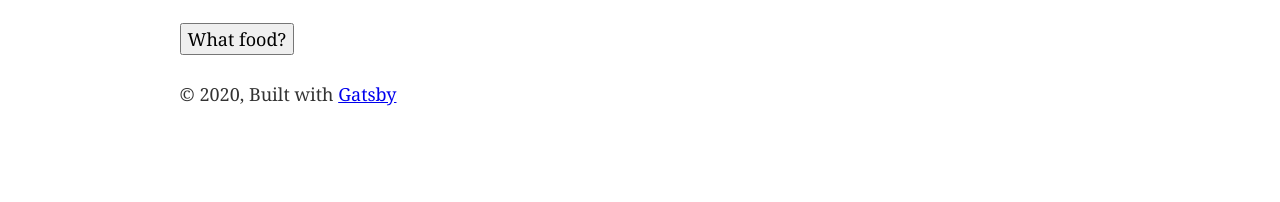
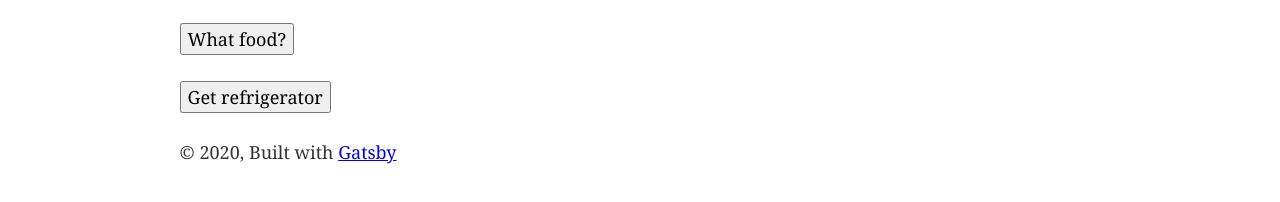
Before and after one commit to askibinski/browserlist-ie11-demo, a Gatsby site: page / in a window 1280 px wide. Shown: the part 100-302 px from the top of the page. Built offline with nearby package versions, Linux system fonts and the light colour scheme; Gatsby itself is replaced by a stand-in of ours.

Commit message:
added object.values call

```diff
--- a/src/pages/index.js
+++ b/src/pages/index.js
@@ -1,7 +1,6 @@
 import React from "react"
 
 import Layout from "../components/layout"
-
 
 const getFood = function() {
   alert([
@@ -12,12 +11,28 @@ const getFood = function() {
   ].find(food => food.startsWith('p')));
 };
 
+const refrigerator = {
+  pizza: 2,
+  carrot: 1,
+  cheese: 3,
+  wine: 4,
+  beer: 6,
+};
+
+const getRefrigerator = function() {
+  alert(Object.values(refrigerator));
+};
+
+
 const IndexPage = () => (
 
   <Layout>
     <p>
       <button onClick={getFood}>What food?</button>
     </p>
+    <p>
+      <button onClick={getRefrigerator}>Get refrigerator</button>
+    </p>
   </Layout>
 
 );
```
